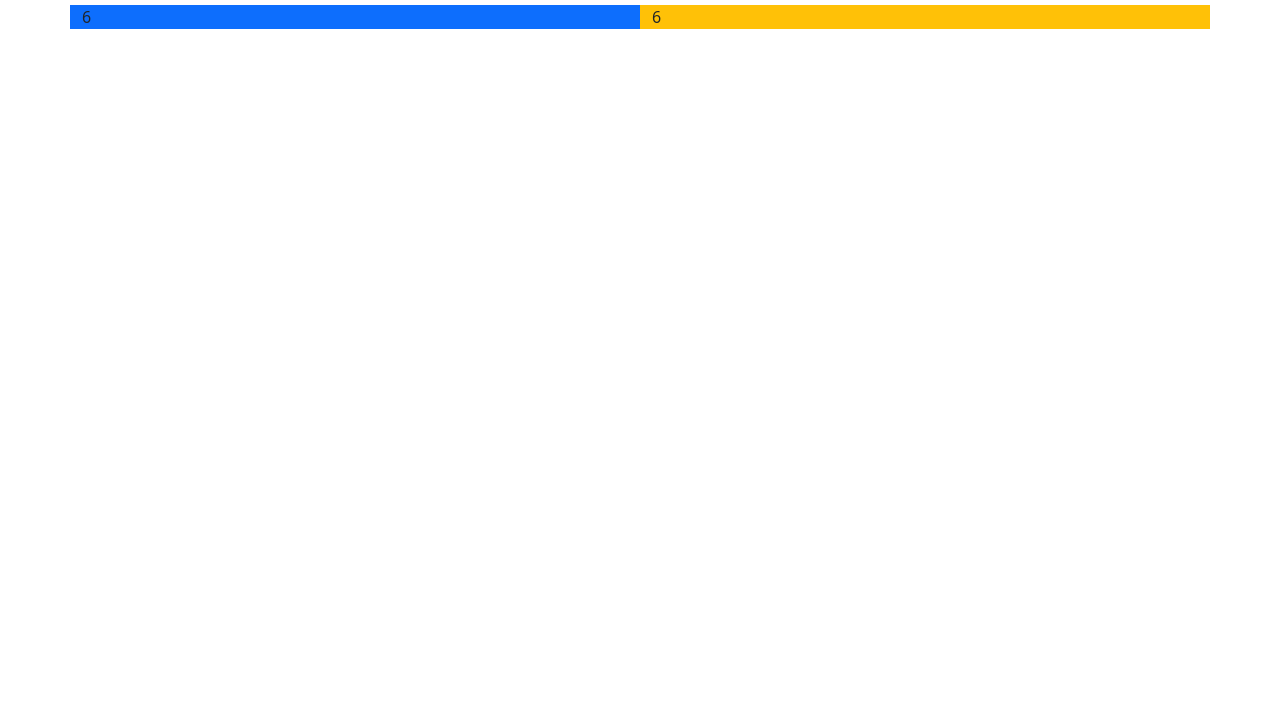
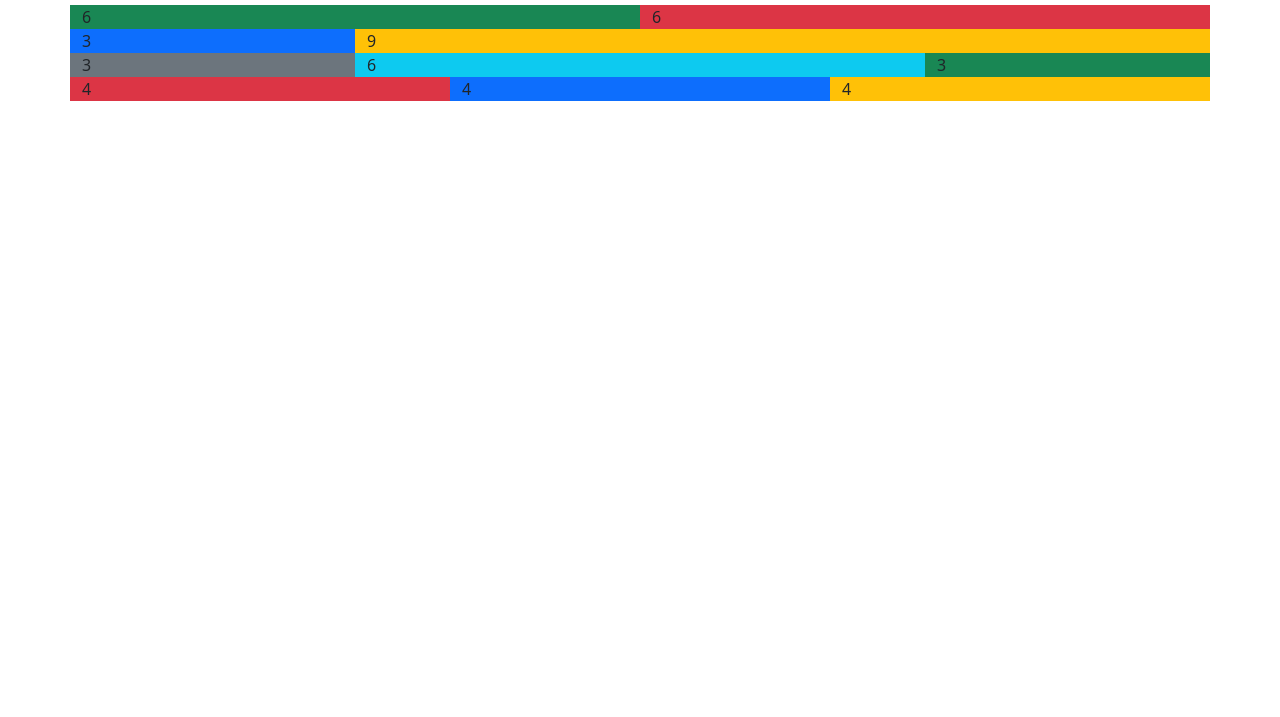
Before and after one commit to gokcekemaloglu/Class-of-HTML, a plain HTML site: page html ders 16/hc16-Bootstrap5/2-grid.html in a window 1280 px wide. Shown: the part 83-800 px from the top of the page. Drawn offline with nearby package versions, Linux system fonts and the light colour scheme.

Commit message:
grid-boootstrap5

```diff
--- a/html ders 16/hc16-Bootstrap5/2-grid.html
+++ b/html ders 16/hc16-Bootstrap5/2-grid.html
@@ -11,8 +11,16 @@
 
     <div class="container">
         <div class="row">
-            <div class="bg-primary col-6">6</div>
-            <div class="bg-warning col-6">6</div>
+            <div class="bg-success col-6">6</div>
+            <div class="bg-danger col-6">6</div>
+            <div class="bg-primary col-3">3</div>
+            <div class="col-9 bg-warning">9</div>
+            <div class="col-3 bg-secondary">3</div>
+            <div class="col-6 bg-info">6</div>
+            <div class="col-3 bg-success">3</div>
+            <div class="col-4 bg-danger">4</div>
+            <div class="col-4 bg-primary">4</div>
+            <div class="col-4 bg-warning">4</div>
         </div>
     </div>
 
```
